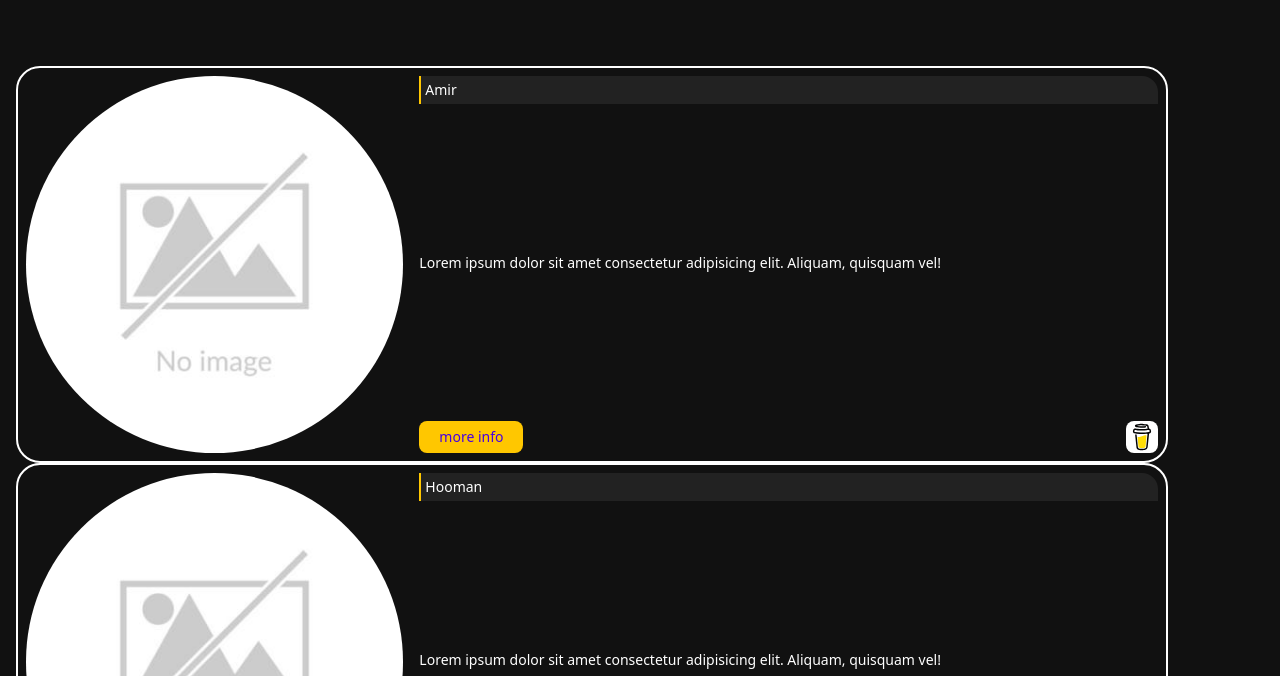
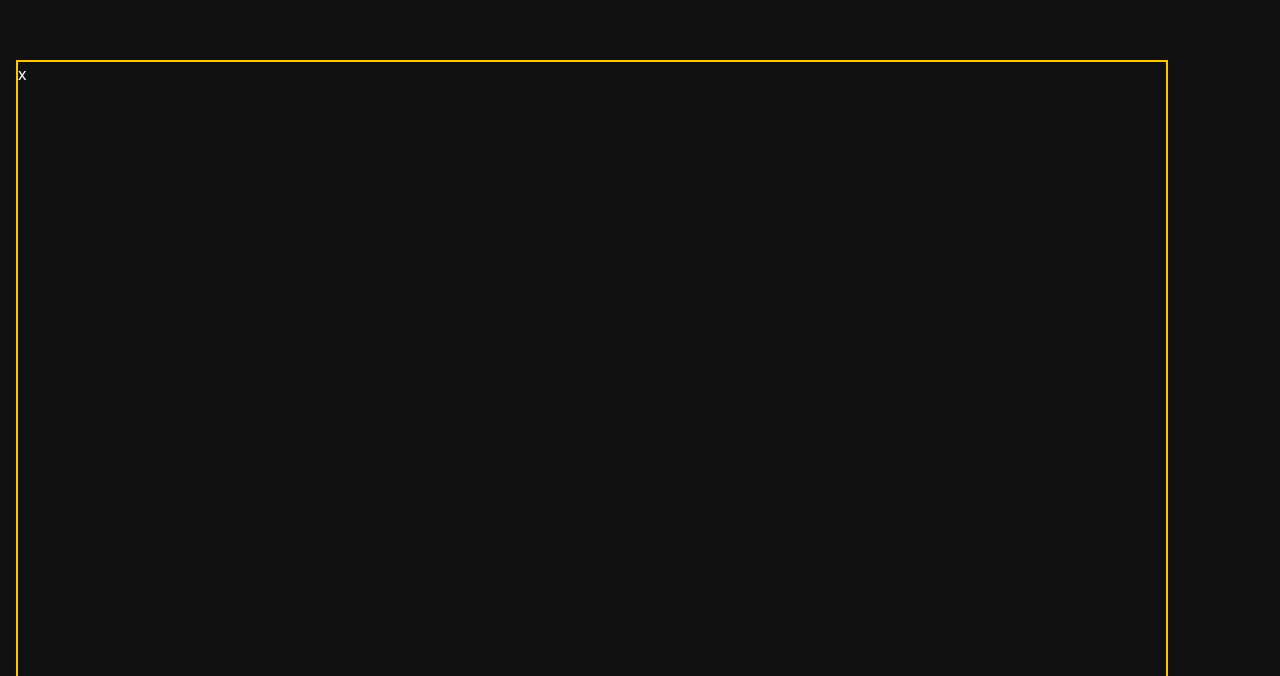
Before and after one commit to github-amirhossein/simple-dev-blog, a React (Vite) app: page / in a window 1280 px wide. Shown: the part 804-1480 px from the top of the page. Built offline with nearby package versions, Linux system fonts and the light colour scheme.

Commit message:
update section 2

```diff
--- a/src/components/MemberBio.jsx
+++ b/src/components/MemberBio.jsx
@@ -1,23 +1,30 @@
-import coffee from './../assets/images/coffee.svg'
+import coffee from './../assets/images/coffee.svg';
 
-export function MemberBio({ imgSrc, memberName= 'Omid' }) {
+export function MemberBio({ imgSrc, onOpenMoreInfo, memberName = 'Omid' }) {
   return (
-    <div className='grid grid-cols-3 border-2  rounded-3xl over p-2 text-sm'>
+    <div
+      onClick={onOpenMoreInfo}
+      className='grid grid-cols-3 border-2 rounded-3xl over p-2 text-sm'
+    >
       <div className='col-span-1 flex items-center rounded-full overflow-hidden'>
         <img className='h-full' src={imgSrc} alt={`${memberName} image`} />
       </div>
 
       <div className='col-span-2 pl-4 flex flex-col justify-between'>
-        <h3 className="border-l-2 border-yellow bg-gray p-1 rounded-se-2xl">{memberName}</h3>
-        <p className="text-justify">
+        <h3 className='border-l-2 border-yellow bg-gray p-1 rounded-se-2xl'>
+          {memberName}
+        </h3>
+        <p className='text-justify'>
           Lorem ipsum dolor sit amet consectetur adipisicing elit. Aliquam,
           quisquam vel!
         </p>
 
-        <div className="flex justify-between h-8">
-          <button className="bg-yellow text-blue px-5 rounded-lg">more info</button>
+        <div className='flex justify-between h-8'>
+          <button className='bg-yellow text-blue px-5 rounded-lg'>
+            more info
+          </button>
           <button className='size-8 self-center bg-white overflow-hidden rounded-lg'>
-            <img className='scale-150' src={coffee} alt="buy me a coffe" />
+            <img className='scale-150' src={coffee} alt='buy me a coffe' />
           </button>
         </div>
       </div>
--- a/src/components/Section2.jsx
+++ b/src/components/Section2.jsx
@@ -1,13 +1,52 @@
+import { useState } from 'react';
 import noImage from './../assets/images/no-image-available.jpg';
 import { MemberBio } from './MemberBio';
 
 export default function Section2() {
+  const [currentBio, setCurrentBio] = useState(1);
+
+  function handleOpenMoreInfo() {
+    setCurrentBio(1);
+  }
+
+  function handleCloseMoreInfo() {
+    setCurrentBio(null);
+  }
+
   return (
-    <section className='grid grid-rows-subgrid grid-cols-1'>
-      <MemberBio imgSrc={noImage} memberName='Amir' />
-      <MemberBio imgSrc={noImage} memberName='Hooman' />
-      <MemberBio imgSrc={noImage} memberName='Hossein' />
-      <MemberBio imgSrc={noImage} memberName='Omid'/>
+    <section className='items-between relative'>
+      <h2 className='text-xl text-center pb-1'>Code Club Members Biograghie</h2>
+      <div className='grid grid-rows-subgrid gap-1 grid-cols-1'>
+        <MemberBio
+          onOpenMorInfo={handleOpenMoreInfo}
+          imgSrc={noImage}
+          memberName='Amir'
+        />
+
+        <MemberBio
+          onOpenMorInfo={handleOpenMoreInfo}
+          imgSrc={noImage}
+          memberName='Hooman'
+        />
+
+        <MemberBio
+          onOpenMorInfo={handleOpenMoreInfo}
+          imgSrc={noImage}
+          memberName='Hossein'
+        />
+
+        <MemberBio
+          onOpenMorInfo={handleOpenMoreInfo}
+          imgSrc={noImage}
+          memberName='Omid'
+        />
+      </div>
+
+      {currentBio && (
+        <div className='absolute w-full h-5/6 border-2 border-yellow bg-black top-16 z-40 left-0'>
+          <button onClick={handleCloseMoreInfo}>x</button>
+        </div>
+      )}
     </section>
   );
 }
--- a/src/index.css
+++ b/src/index.css
@@ -2,19 +2,15 @@
 @tailwind components;
 @tailwind utilities;
 
-html{
+html {
   scroll-behavior: smooth;
   scroll-behavior: revert;
   scroll-snap-type: y mandatory;
 }
 
-section{
+section {
   scroll-snap-align: start;
   height: 100vh;
   width: 90vw;
   padding-top: 70px;
-  display: flex;
-  flex-direction: column;
-  align-items: center;
-  justify-content: center;
 }
```
